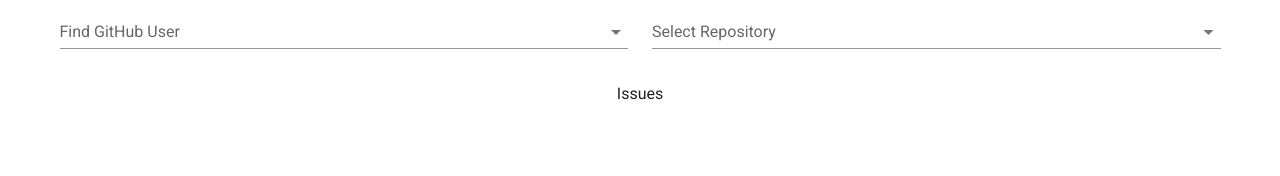
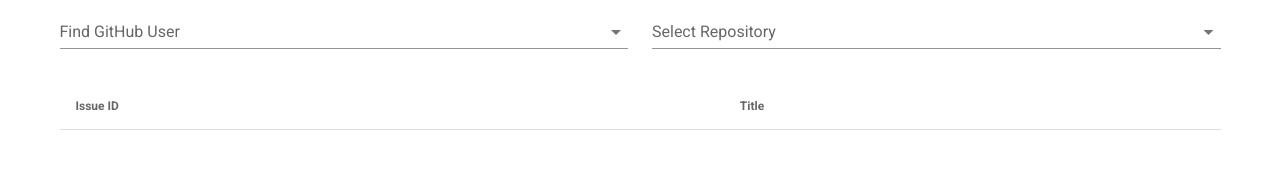
Before and after one commit to lukemariano/github_vuewer, a Vue app: page / in a window 1280 px wide. Shown: the part 124-300 px from the top of the page. Built offline with nearby package versions, Linux system fonts and the light colour scheme.

Commit message:
adiciona listagem de issues com botão de recarregamento

```diff
--- a/src/api/api.js
+++ b/src/api/api.js
@@ -24,13 +24,16 @@ export const api = {
     );
     return await response.json();
   },
-
   // pesquisa repo:  https://api.github.com/users/USERNAME/repos
-
   async getRepos(username) {
     const url = `https://api.github.com/users/${username}/repos`;
     const data = await fetch_all_pages(url);
 
     return data;
   },
+  async getIssues(owner, reponame, page) {
+    const url = `https://api.github.com/repos/${owner}/${reponame}/issues?page=${page}`;
+    const response = await fetch(url);
+    return await response.json();
+  },
 };
--- a/src/components/GitHubIssues.vue
+++ b/src/components/GitHubIssues.vue
@@ -1,7 +1,43 @@
 <template>
   <div>
     <v-row class="text-center">
-      <v-col cols="12"> Issues </v-col>
+      <v-col cols="12">
+        <template>
+          <v-simple-table>
+            <template v-slot:default>
+              <thead>
+                <tr>
+                  <th class="text-left">Issue ID</th>
+                  <th class="text-left">Title</th>
+                </tr>
+              </thead>
+              <tbody>
+                <tr v-for="issue in issues" :key="issue.number">
+                  <td class="text-left">{{ issue.number }}</td>
+                  <td class="text-left">{{ issue.title }}</td>
+                </tr>
+              </tbody>
+            </template>
+          </v-simple-table>
+        </template>
+      </v-col>
+    </v-row>
+    <v-row class="justify-center">
+      <v-progress-circular
+        v-show="loading"
+        indeterminate
+        color="primary"
+      ></v-progress-circular>
+    </v-row>
+    <v-row class="justify-center">
+      <v-btn
+        color="primary"
+        class="mb-5 mt-5"
+        v-show="haveMoreIssues"
+        @click="listIssues"
+      >
+        Get More Issues</v-btn
+      >
     </v-row>
   </div>
 </template>
@@ -14,14 +50,38 @@ export default {
   props: ["repo"],
   data: () => ({
     issues: [],
+    haveMoreIssues: false,
+    loading: false,
+    currentPage: 1,
   }),
 
-  methods: {},
+  methods: {
+    async listIssues() {
+      this.loading = true;
+      const moreIssues = await api.getIssues(
+        this.repo.owner.login,
+        this.repo.name,
+        this.currentPage
+      );
+      this.issues = this.issues.concat(moreIssues);
+      this.currentPage++;
+      this.loading = false;
+      this.haveMoreIssues = this.issues.length > 0;
+    },
+  },
 
   watch: {
     repo() {
-      console.log("repo passada para filho");
-      console.log(this.repo);
+      this.issues = [];
+      if (this.repo) {
+        this.haveMoreIssues = false;
+        this.currentPage = 1;
+        this.listIssues();
+      } else {
+        this.issues = [];
+        this.haveMoreIssues = false;
+        this.currentPage = 1;
+      }
     },
   },
 };
```
